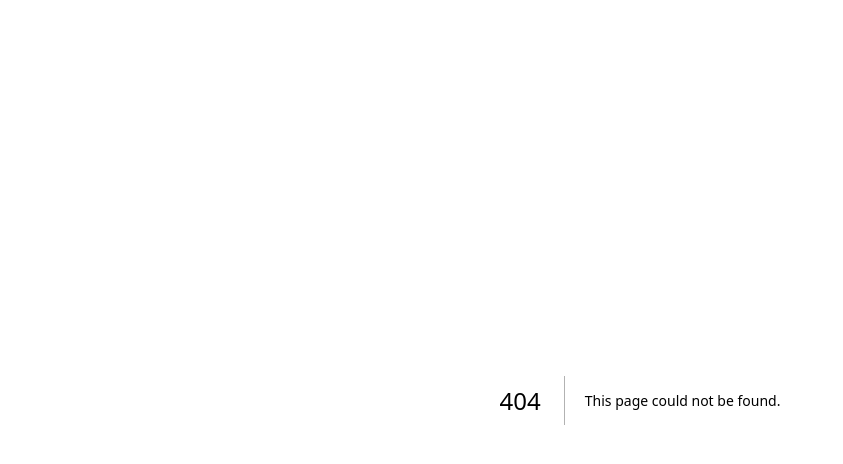
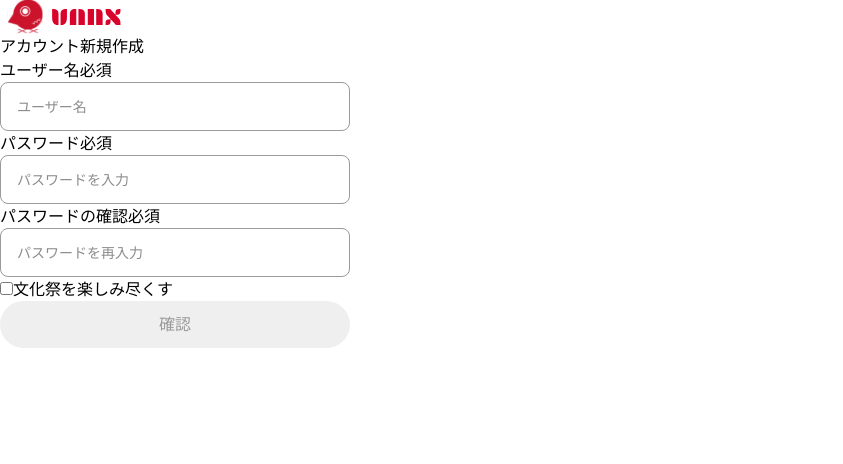
Before and after one commit to Gran-App-Vantan/vanx-frontend, a Next.js app in the folder vanx-app/: page /auth/signup in a window 1280 px wide. Before the commit this address had no page. Shown: the top 464 px of the page, without its empty margins (0-843 px from the left). Built offline with nearby package versions, Linux system fonts and the light colour scheme.

Commit message:
change : app/register/ -> app/auth/

```diff
--- /dev/null
+++ b/vanx-app/app/auth/signup/page.tsx
@@ -0,0 +1,71 @@
+"use client";
+
+import { useState } from "react";
+import { Logo, Input, Button } from "@/components/shared";
+
+export default function SignUp() {
+  const [value, setValue] = useState("");
+
+  return (
+    <main>
+      <div>
+        <Logo />
+        <h1>アカウント新規作成</h1>
+        <form>
+          <div>
+            <div>
+              <label htmlFor="userName">
+                ユーザー名
+                <span>必須</span>
+              </label>
+            </div>
+            <Input
+              id="userName"
+              size="normal"
+              type="text"
+              placeholder="ユーザー名"
+              onChange={(val) => setValue(val)}
+            />
+          </div>
+          <div>
+            <div>
+              <label htmlFor="password">
+                パスワード
+                <span>必須</span>
+              </label>
+            </div>
+            <Input
+              id="password"
+              size="normal"
+              type="password"
+              placeholder="パスワードを入力"
+            />
+          </div>
+          <div>
+            <div>
+              <label htmlFor="confirmPassword">
+                パスワードの確認
+                <span>必須</span>
+              </label>
+            </div>
+            <Input
+              id="confirmPassword"
+              size="normal"
+              type="password"
+              placeholder="パスワードを再入力"
+            />
+          </div>
+          <div>
+            <input type="checkbox" />
+            <label htmlFor="">文化祭を楽しみ尽くす</label>
+          </div>
+          <Button
+            buttonType="grayButton"
+            text="確認"
+            size="l"
+          />
+        </form>
+      </div>
+    </main>
+  );
+}
--- a/vanx-app/app/register/signup/page.tsx
+++ /dev/null
@@ -1,3 +0,0 @@
-export default function SignUp() {
-  return <>{/* サインアップページ */}</>;
-}
```
Also changed, not shown: vanx-app/app/auth/login/page.tsx (renamed from vanx-app/app/register/login/page.tsx).
